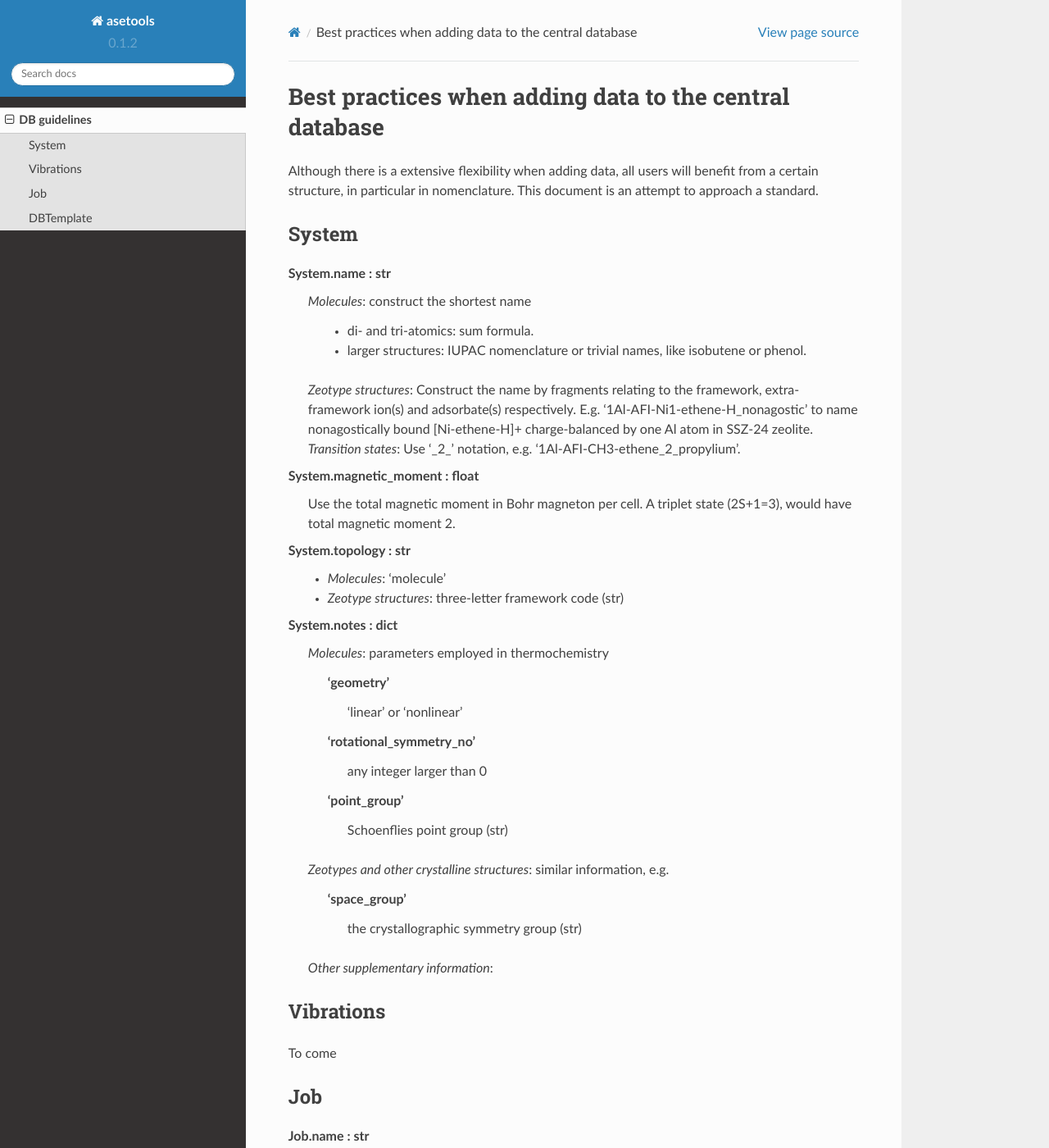
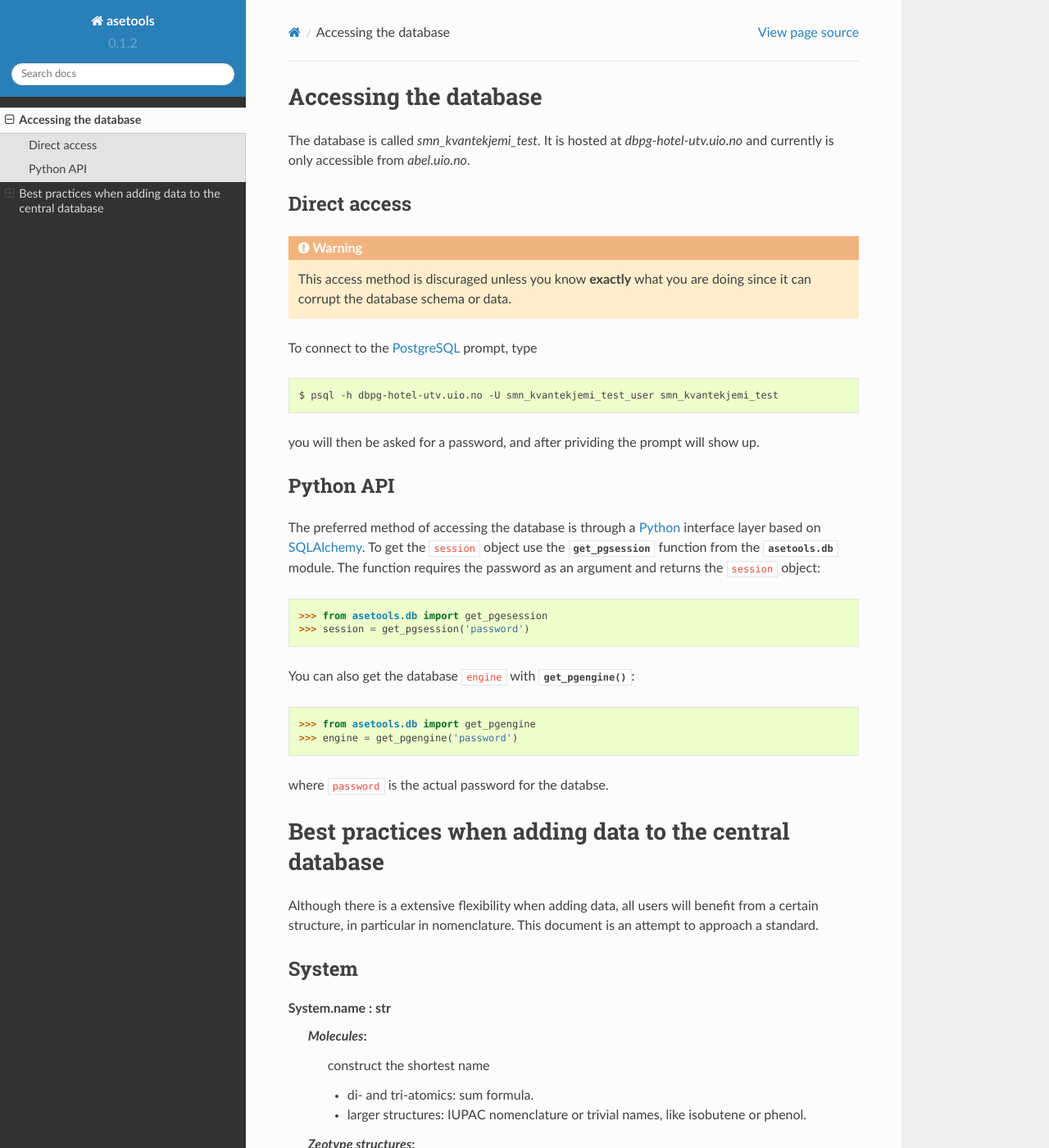
Before and after one commit to lmmentel/asetools, a Sphinx documentation site: the page built from docs/source/dbguidelines.rst, in a window 1280 px wide and 1400 px high. Shown: the whole window at 82% size. Built offline with Sphinx 7.4.7 and the Read the Docs theme 2.0.0, drawn with Linux system fonts in a browser that asks for light colours; pages that are not in the unit, such as notebooks, are missing from menus; some of the changed text lies outside the part shown.

Commit message:
added access methods to the db docs, and added some minor reformatting

```diff
--- a/docs/source/dbguidelines.rst
+++ b/docs/source/dbguidelines.rst
@@ -1,31 +1,86 @@
+Accessing the database
+======================
+
+The database is called `smn_kvantekjemi_test`. It is hosted at `dbpg-hotel-utv.uio.no`
+and currently is only accessible from `abel.uio.no`.
+
+Direct access
+-------------
+
+.. warning::
+
+   This access method is discuraged unless you know **exactly** what you are
+   doing since it can corrupt the database schema or data.
+
+
+To connect to the PostgreSQL_ prompt, type
+
+.. code-block:: bash
+
+   $ psql -h dbpg-hotel-utv.uio.no -U smn_kvantekjemi_test_user smn_kvantekjemi_test
+
+you will then be asked for a password, and after prividing the prompt will show
+up.
+
+Python API
+----------
+
+The preferred method of accessing the database is through a Python_ interface
+layer based on SQLAlchemy_. To get the ``session`` object use the
+:py:func:`get_pgsession <asetools.db.get_pgsession>` function from the
+:py:mod:`asetools.db` module. The function requires the password as an argument
+and returns the ``session`` object::
+
+    >>> from asetools.db import get_pgesession
+    >>> session = get_pgsession('password')
+
+You can also get the database ``engine`` with :py:func:`get_pgengine`::
+
+    >>> from asetools.db import get_pgengine
+    >>> engine = get_pgengine('password')
+
+where ``password`` is the actual password for the databse.
+
+
 Best practices when adding data to the central database
 =======================================================
 
-Although there is a extensive flexibility when adding data, all users will benefit from a certain structure, in particular in nomenclature. This document is an attempt to approach a standard.
+Although there is a extensive flexibility when adding data, all users will
+benefit from a certain structure, in particular in nomenclature. This document
+is an attempt to approach a standard.
+
+
+
 
 System
 -------
 
 System.name : str
     *Molecules*:
-    construct the shortest name
-     - di- and tri-atomics: sum formula.
-     - larger structures: IUPAC nomenclature or trivial names, like isobutene or phenol.
+        construct the shortest name
+
+        - di- and tri-atomics: sum formula.
+        - larger structures: IUPAC nomenclature or trivial names, like isobutene or phenol.
+
     *Zeotype structures*:
-    Construct the name by fragments relating to the framework, extra-framework ion(s) and adsorbate(s) respectively. E.g. '1Al-AFI-Ni1-ethene-H_nonagostic' to name nonagostically bound [Ni-ethene-H]+ charge-balanced by one Al atom in SSZ-24 zeolite.
+        Construct the name by fragments relating to the framework, extra-framework ion(s) and adsorbate(s) respectively. E.g. '1Al-AFI-Ni1-ethene-H_nonagostic' to name nonagostically bound [Ni-ethene-H]+ charge-balanced by one Al atom in SSZ-24 zeolite.
+
     *Transition states*:
-    Use '_2_' notation, e.g. '1Al-AFI-CH3-ethene_2_propylium'.
+        Use '_2_' notation, e.g. '1Al-AFI-CH3-ethene_2_propylium'.
 
 System.magnetic_moment : float
-    Use the total magnetic moment in Bohr magneton per cell. A triplet state (2S+1=3), would have total magnetic moment 2.
+    Use the total magnetic moment in Bohr magneton per cell. A triplet state
+    (2S+1=3), would have total magnetic moment 2.
 
 System.topology : str
+    Toplology of the system
+
     - *Molecules*: 'molecule'
     - *Zeotype structures*: three-letter framework code (str)
 
 System.notes : dict
     *Molecules*:
-    parameters employed in thermochemistry
+        parameters employed in thermochemistry (see: ase.thermochemistry_)
          'geometry'
             'linear' or 'nonlinear'
          'rotational_symmetry_no'
@@ -33,10 +88,12 @@ System.notes : dict
          'point_group'
             Schoenflies point group (str)
     *Zeotypes and other crystalline structures*:
-    similar information, e.g.
+        similar information, e.g.
          'space_group'
             the crystallographic symmetry group (str)
-    *Other supplementary information*:
+    *Other supplementary information*
+        key-value pairs where values can be: :class:`int`, :class:`float`,
+        :class:`str`, :class:`bool`
 
 
 Vibrations
@@ -75,3 +132,10 @@ DBTemplate.name : str
 
 DBTemplate.ase_version : str
     Use ase.version.version, not mandatory.
+
+
+
+.. _PostgreSQL: http://www.postgresql.org/
+.. _Python: https://www.python.org/
+.. _SQLAlchemy: http://www.sqlalchemy.org/
+.. _ase.thermochemistry: https://wiki.fysik.dtu.dk/ase/ase/thermochemistry/thermochemistry.html#module-ase.thermochemistry
```
